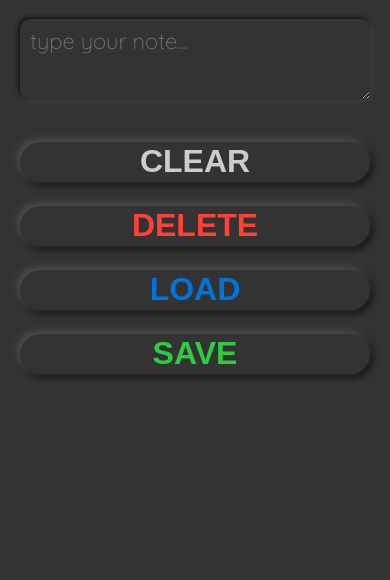
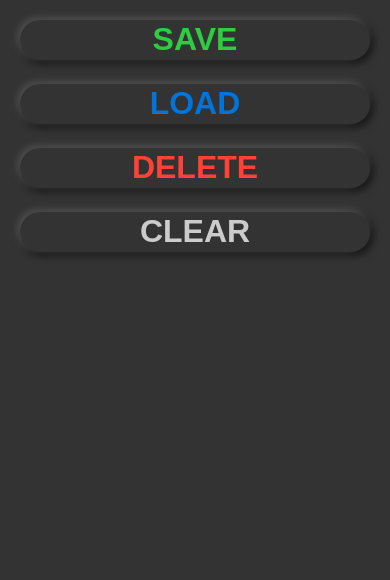
Before and after one commit to marta-kapolka/simple-note, a website: page index.html in a window 390 px wide. Shown: the part 264-844 px from the top of the page. Drawn offline with nearby package versions, Linux system fonts and the light colour scheme; a web font is replaced by a local one.

Commit message:
mobile - button order changed

```diff
--- a/index.html
+++ b/index.html
@@ -22,11 +22,10 @@
             placeholder="type your note..."
           ></textarea>
         </form>
+        <button class="note__button note__button--save save--js">save</button>
+        <button class="note__button note__button--load load--js"><i class="las la-exclamation-circle note__button-notification notification--js"></i>load</button>
+        <button class="note__button note__button--delete delete--js">delete</button>
         <button class="note__button note__button--clear clear--js">clear</button>
-        <button class="note__button note__button--delete delete--js">delete</button>
-        <button class="note__button note__button--load load--js"><i class="las la-exclamation-circle note__button-notification notification--js"></i>load</button>
-
-        <button class="note__button note__button--save save--js">save</button>
       </main>
     </div>
     <script src="index.js"></script>
--- a/style.scss
+++ b/style.scss
@@ -99,10 +99,8 @@
 }
 
 .flex-container {
-  align-items: center;
   display: flex;
   justify-content: center;
-  min-height: 100vh;
   padding: 2rem;
   width: 100%;
 }
@@ -133,7 +131,7 @@
     font-size: 2.2rem;
     font-weight: 300;
     margin-bottom: 4rem;
-    min-height: 8rem;
+    min-height: 12rem;
     padding: 1rem;
     width: 100%;
     @include box-shadow-in-small();
@@ -147,6 +145,7 @@
     background-color: $backgroud;
     border-radius: 2.5rem;
     border-style: none;
+    display: inline-block;
     font-size: 3.2rem;
     font-weight: 700;
     grid-column: 1 / span 12;
@@ -238,6 +237,11 @@
 
 
 @media (min-width: 700px) {
+
+  .flex-container {
+    align-items: center;
+    min-height: 100vh;
+  }
   .note {
     column-gap: 30px;
     &__title {
```
Also changed, not shown: style.css.
